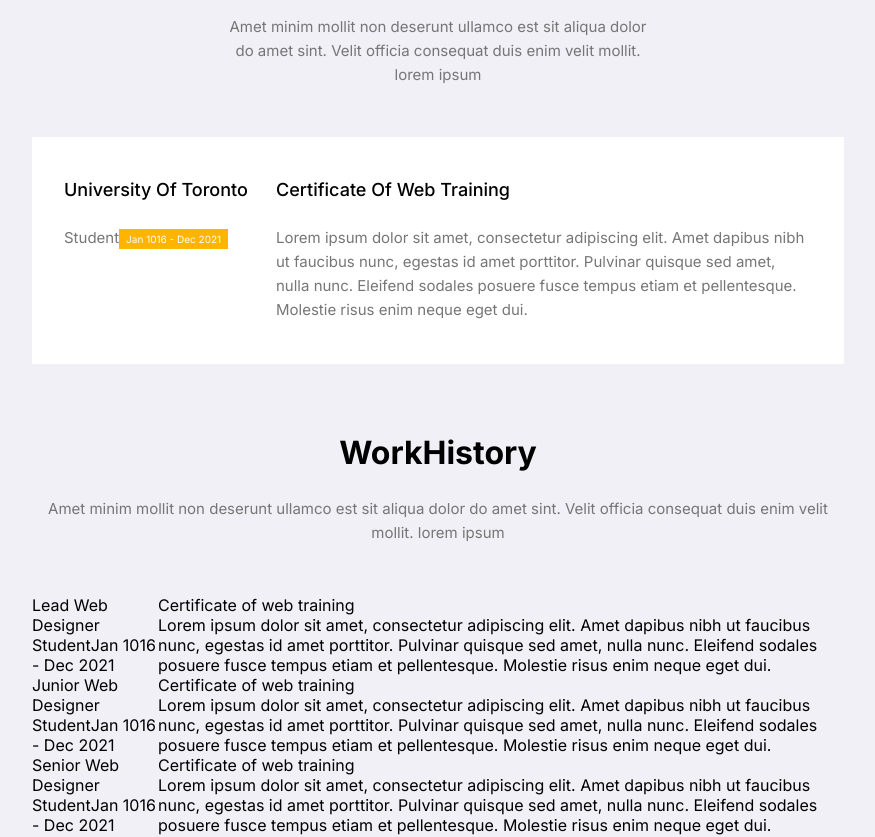
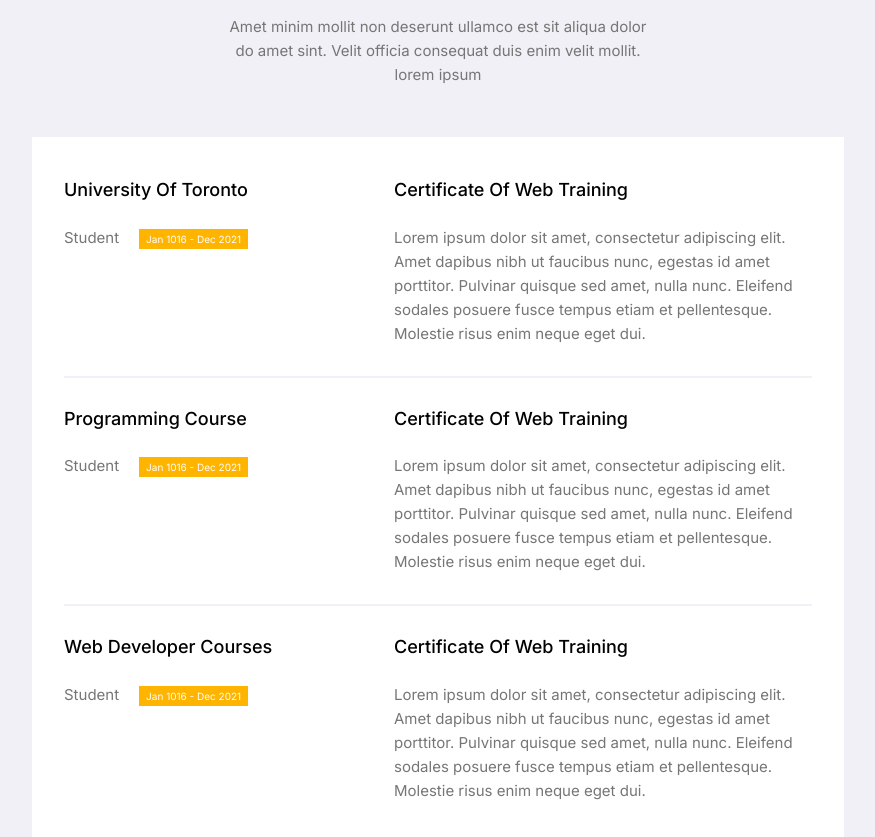
Before and after one commit to adastion/adastion-portfolio-start-project, a React app: page / in a window 1280 px wide. Shown: the part 3980-4817 px from the top of the page, without its empty margins (288-1163 px from the left). Built offline with nearby package versions, Linux system fonts and the light colour scheme.

Commit message:
fixing Table

```diff
--- a/src/layout/section/education/Education.tsx
+++ b/src/layout/section/education/Education.tsx
@@ -24,7 +24,51 @@
                 </SectionTitle>
                 <Text size={'15px'} position={'start'}>
                   <span>Student</span>
-                  <DateStyled>Jan 1016 - Dec 2021</DateStyled>
+                  <span>Jan 1016 - Dec 2021</span>
+                </Text>
+              </div>
+              <div>
+                <SectionTitle size={'18px'} weight={'500'}>
+                  Certificate of web training
+                </SectionTitle>
+                <Text size={'15px'} position={'start'} width={'536px'} flex>
+                  Lorem ipsum dolor sit amet, consectetur adipiscing elit. Amet dapibus
+                  nibh ut faucibus nunc, egestas id amet porttitor. Pulvinar quisque sed
+                  amet, nulla nunc. Eleifend sodales posuere fusce tempus etiam et
+                  pellentesque. Molestie risus enim neque eget dui.
+                </Text>
+              </div>
+            </li>
+            <li>
+              <div>
+                <SectionTitle size={'18px'} weight={'500'}>
+                  Programming Course
+                </SectionTitle>
+                <Text size={'15px'} position={'start'}>
+                  <span>Student</span>
+                  <span>Jan 1016 - Dec 2021</span>
+                </Text>
+              </div>
+              <div>
+                <SectionTitle size={'18px'} weight={'500'}>
+                  Certificate of web training
+                </SectionTitle>
+                <Text size={'15px'} position={'start'} width={'536px'} flex>
+                  Lorem ipsum dolor sit amet, consectetur adipiscing elit. Amet dapibus
+                  nibh ut faucibus nunc, egestas id amet porttitor. Pulvinar quisque sed
+                  amet, nulla nunc. Eleifend sodales posuere fusce tempus etiam et
+                  pellentesque. Molestie risus enim neque eget dui.
+                </Text>
+              </div>
+            </li>
+            <li>
+              <div>
+                <SectionTitle size={'18px'} weight={'500'}>
+                  Web developer courses
+                </SectionTitle>
+                <Text size={'15px'} position={'start'}>
+                  <span>Student</span>
+                  <span>Jan 1016 - Dec 2021</span>
                 </Text>
               </div>
               <div>
@@ -52,17 +96,31 @@
   width: 100%;
 
   & li {
-    display: flex;
-    justify-content: space-between;
-    gap: 10px;
+    display: grid;
+    grid-template-columns: 2fr 3fr;
+    grid-template-columns: repeat(auto-fit, minmax(310px, auto));
+    gap: 20px;
+    justify-content: center;
+    padding-bottom: 30px;
+    border-bottom: 2px solid ${theme.colors.lineTable};
+
+    & + li {
+      margin-top: 30px;
     }
-`
 
-const DateStyled = styled.span`
+    &:last-child {
+      border: unset;
+      padding: 0;
+    }
+  }
+
+  & span + span {
     color: ${theme.colors.primaryBg};
     font-size: 10px;
     font-weight: 400;
     line-height: 100.9%;
     background: ${theme.colors.secondaryBg};
     padding: 4px 7px;
+    margin-left: 20px;
+  }
 `
```
Lines whose indentation alone changed are shown as unchanged.
